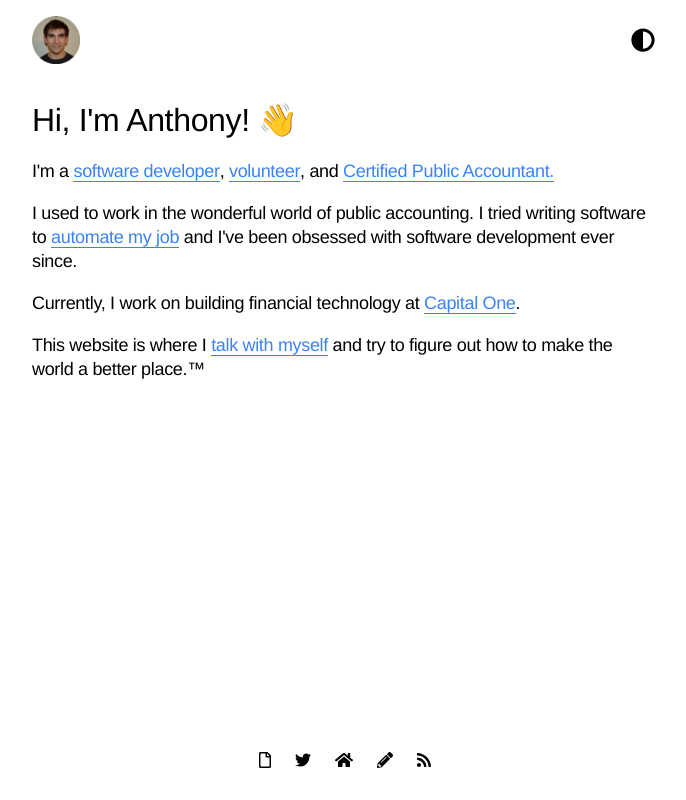
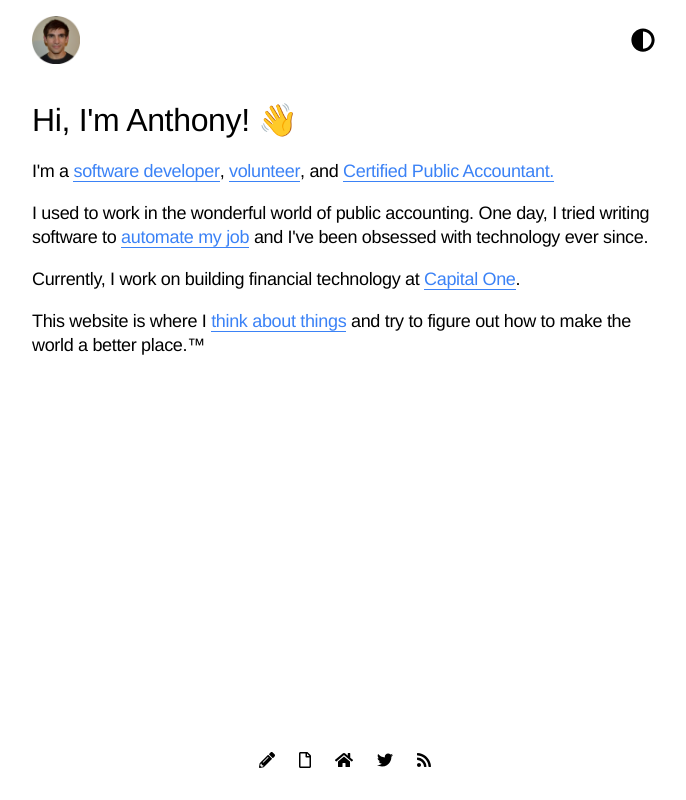
Before and after one commit to Anthony-Calderaro/calderarrow, a Next.js app: page / in a window 1280 px wide. Shown: the whole page, without its empty margins (295-981 px from the left). Built offline with nearby package versions, Linux system fonts and the light colour scheme.

Commit message:
Updates dark theme.:

```diff
--- a/package.json
+++ b/package.json
@@ -18,6 +18,6 @@
     "react": "^17.0.2",
     "react-dom": "^17.0.2",
     "remark": "^13.0.0",
-    "remark-html": "^14.0.1"
+    "remark-html": "^13.0.1"
   }
 }
--- a/pages/index.js
+++ b/pages/index.js
@@ -20,7 +20,7 @@ export default function Home() {
     <div className={styles.home_container}>
       <span className={styles.main_header}>Hi, I'm Anthony! <span className={styles.hand_wave}>👋</span></span>
       <p>I'm a <HomePageLink linkObject={homePageLinks.software} />, <HomePageLink linkObject={homePageLinks.dlvfr} />, and <HomePageLink linkObject={homePageLinks.cpa} /></p>
-      <p>I used to work in the wonderful world of public accounting. I tried writing software to <HomePageLink linkObject={homePageLinks.automate} /> and I've been obsessed with software development ever since.</p>
+      <p>I used to work in the wonderful world of public accounting. One day, I tried writing software to <HomePageLink linkObject={homePageLinks.automate} /> and I've been obsessed with technology ever since.</p>
       <p>Currently, I work on building financial technology at <HomePageLink linkObject={homePageLinks.employer} />.</p>
       <p>This website is where I <HomePageLink linkObject={homePageLinks.writings} /> and try to figure out how to make the world a better place.&#8482;</p>
     </div>
--- a/public/staticText.js
+++ b/public/staticText.js
@@ -13,13 +13,12 @@ export const themeIcons = {
 
 export const footerIcons = [
   {
+    icon: faPencilAlt,
+    link: '/writings',
+  },
+  {
     icon: faFile,
     link: 'https://gist.github.com/Anthony-Calderaro/6c41f8429a9dd395bf59362037c34d99',
-    target: '_blank'
-  },
-  {
-    icon: faTwitter,
-    link: 'https://twitter.com/calderarrow',
     target: '_blank'
   },
   {
@@ -28,8 +27,9 @@ export const footerIcons = [
     // target: ''
   },
   {
-    icon: faPencilAlt,
-    link: '/writings',
+    icon: faTwitter,
+    link: 'https://twitter.com/calderarrow',
+    target: '_blank'
   },
   {
     icon: faRss,
@@ -72,7 +72,7 @@ export const homePageLinks = {
   },
   writings: {
     link: '/writings',
-    text: `talk with myself`
+    text: `think about things`
   },
 };
 
--- a/styles/globals.css
+++ b/styles/globals.css
@@ -39,8 +39,8 @@ main {
 }
 
 .dark {
-  background: rgb(34, 35, 35) !important;
-  color: #fafbfc !important;
+  background: #121212 !important;
+  color: white !important;
 }
 
 .dark svg {
```
Also changed, not shown: 1 other file (tests, documents, lock files or other folders).
